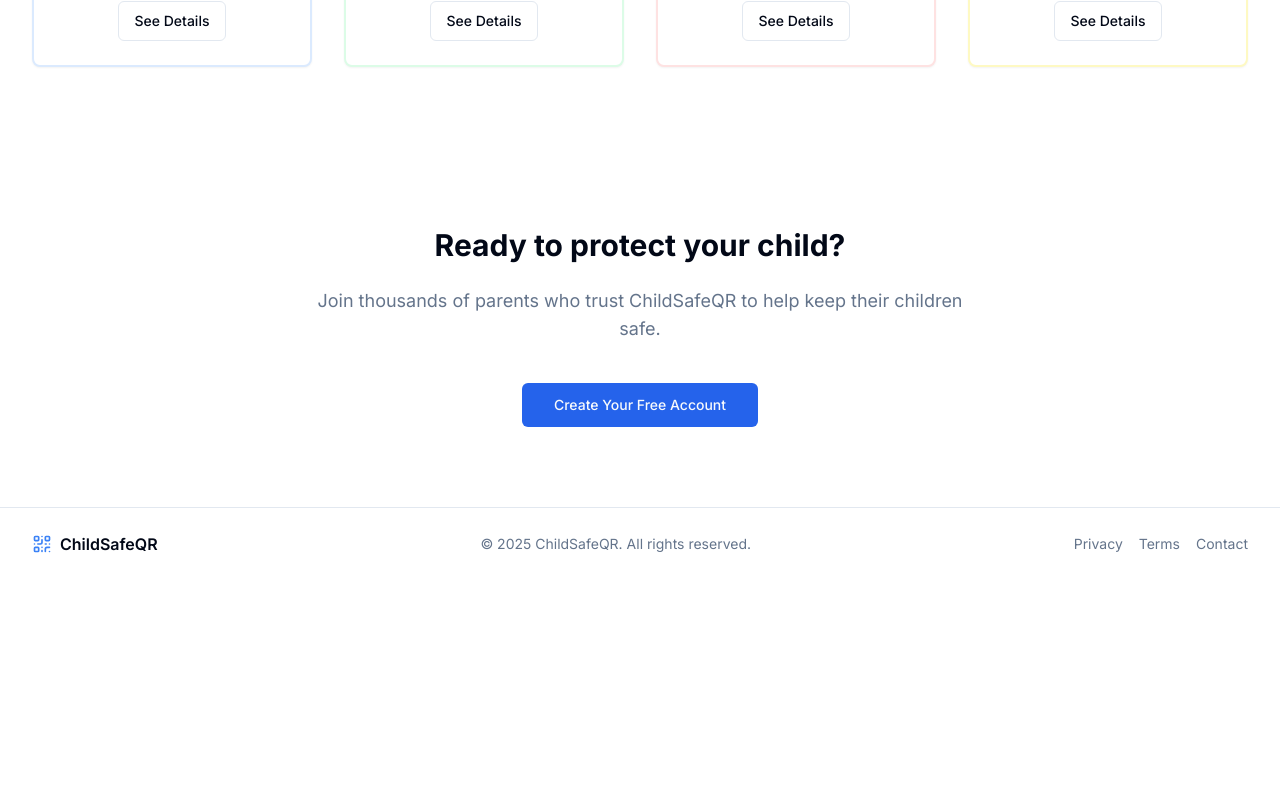
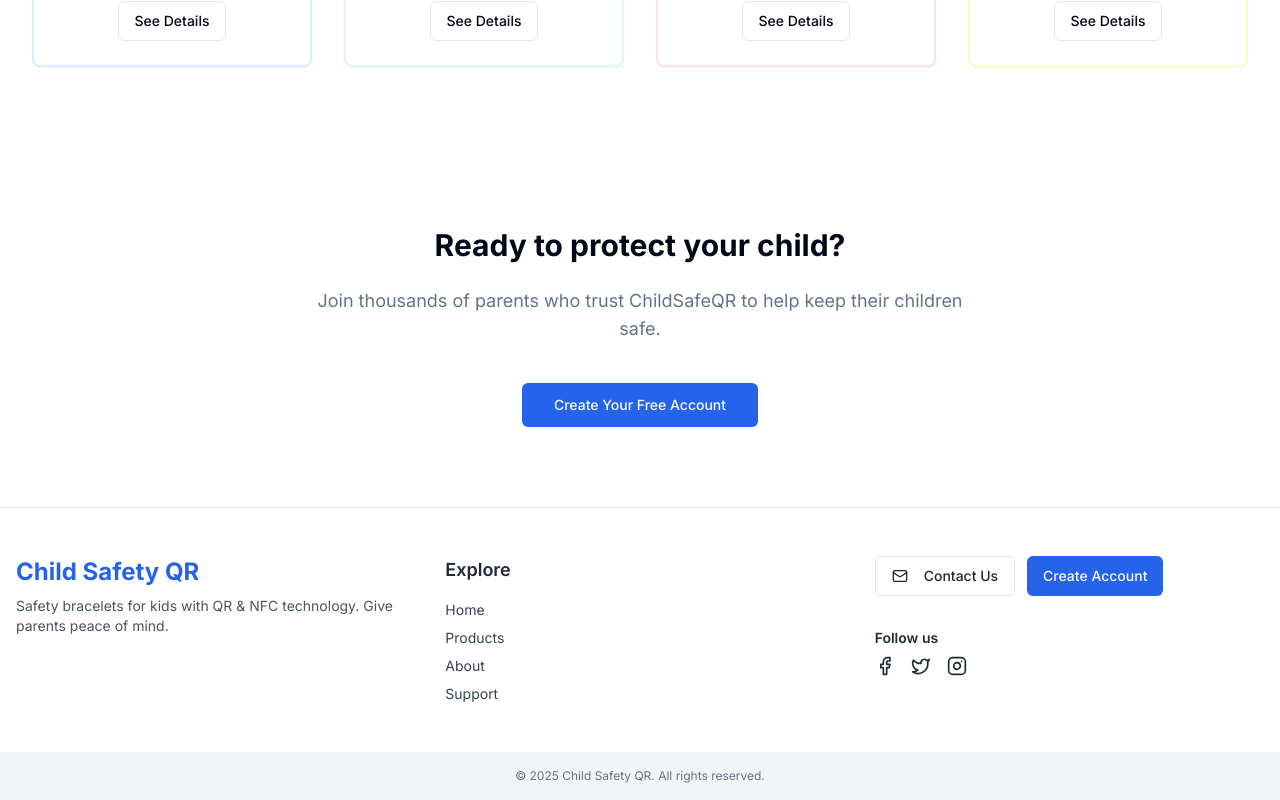
Before and after one commit to benlaguroun/ChildSafeQR, a Next.js app: page / in a window 1280 px wide. Shown: the part 1442-2242 px from the top of the page. Before the commit the page ends 2022 px from the top, so only its background shows below. Built offline with nearby package versions, Linux system fonts and the light colour scheme.

Commit message:
add footer

```diff
--- a/app/layout.tsx
+++ b/app/layout.tsx
@@ -1,29 +1,37 @@
-import type React from "react"
-import type { Metadata } from "next"
-import { Inter } from "next/font/google"
-import "./globals.css"
-import { ThemeProvider } from "@/components/theme-provider"
+import type React from "react";
+import type { Metadata } from "next";
+import { Inter } from "next/font/google";
+import "./globals.css";
+import { ThemeProvider } from "@/components/theme-provider";
+//import Header from "@/components/Header";
+import Footer from "@/components/Footer";
 
-const inter = Inter({ subsets: ["latin"] })
+const inter = Inter({ subsets: ["latin"] });
 
 export const metadata: Metadata = {
   title: "Child Safety QR",
   description: "Protect your child with a QR safety bracelet",
-    generator: 'v0.dev'
-}
+  generator: "mohamed ben",
+};
 
 export default function RootLayout({
   children,
 }: Readonly<{
-  children: React.ReactNode
+  children: React.ReactNode;
 }>) {
   return (
     <html lang="en">
       <body className={inter.className}>
-        <ThemeProvider attribute="class" defaultTheme="light" enableSystem disableTransitionOnChange>
-          {children}
+        <ThemeProvider
+          attribute="class"
+          defaultTheme="light"
+          enableSystem
+          disableTransitionOnChange
+        >
+          <main className="min-h-screen">{children}</main>
+          <Footer />
         </ThemeProvider>
       </body>
     </html>
-  )
+  );
 }
--- a/app/page.tsx
+++ b/app/page.tsx
@@ -185,37 +185,6 @@ export default function Home() {
           </div>
         </section>
       </main>
-      <footer className="border-t py-6">
-        <div className="container flex flex-col items-center justify-between gap-4 md:flex-row">
-          <div className="flex items-center gap-2 font-semibold">
-            <QrCode className="h-5 w-5 text-blue-500" />
-            <span>ChildSafeQR</span>
-          </div>
-          <p className="text-sm text-muted-foreground">
-            &copy; {new Date().getFullYear()} ChildSafeQR. All rights reserved.
-          </p>
-          <nav className="flex gap-4">
-            <Link
-              href="#"
-              className="text-sm text-muted-foreground hover:underline"
-            >
-              Privacy
-            </Link>
-            <Link
-              href="#"
-              className="text-sm text-muted-foreground hover:underline"
-            >
-              Terms
-            </Link>
-            <Link
-              href="#"
-              className="text-sm text-muted-foreground hover:underline"
-            >
-              Contact
-            </Link>
-          </nav>
-        </div>
-      </footer>
     </div>
   );
 }
--- /dev/null
+++ b/components/Footer.tsx
@@ -0,0 +1,84 @@
+"use client";
+
+import Link from "next/link";
+import { Facebook, Twitter, Instagram, Mail } from "lucide-react";
+import { Button } from "@/components/ui/button";
+
+export default function Footer() {
+  return (
+    <footer className="bg-white border-t border-gray-200 text-gray-800">
+      <div className="container mx-auto px-4 py-12 grid grid-cols-1 md:grid-cols-3 gap-10">
+        {/* Branding & Info */}
+        <div>
+          <h3 className="text-2xl font-bold mb-2 text-blue-600">
+            Child Safety QR
+          </h3>
+          <p className="text-sm text-gray-600">
+            Safety bracelets for kids with QR & NFC technology. Give parents
+            peace of mind.
+          </p>
+        </div>
+
+        {/* Quick Links */}
+        <div>
+          <h4 className="text-lg font-semibold mb-4">Explore</h4>
+          <ul className="space-y-2 text-sm text-gray-700">
+            <li>
+              <Link href="/" className="hover:text-blue-600 transition">
+                Home
+              </Link>
+            </li>
+            <li>
+              <Link href="/products" className="hover:text-blue-600 transition">
+                Products
+              </Link>
+            </li>
+            <li>
+              <Link href="/about" className="hover:text-blue-600 transition">
+                About
+              </Link>
+            </li>
+            <li>
+              <Link href="/contact" className="hover:text-blue-600 transition">
+                Support
+              </Link>
+            </li>
+          </ul>
+        </div>
+
+        {/* CTA & Social */}
+        <div className="flex flex-col gap-4">
+          <div className="flex gap-3">
+            <Link href="/contact">
+              <Button variant="outline" className="w-full">
+                <Mail className="w-4 h-4 mr-2" />
+                Contact Us
+              </Button>
+            </Link>
+            <Link href="/register">
+              <Button className="w-full">Create Account</Button>
+            </Link>
+          </div>
+          <div className="mt-4">
+            <h4 className="text-sm font-semibold mb-2">Follow us</h4>
+            <div className="flex space-x-4">
+              <Link href="#" className="hover:text-blue-600 transition">
+                <Facebook size={20} />
+              </Link>
+              <Link href="#" className="hover:text-sky-500 transition">
+                <Twitter size={20} />
+              </Link>
+              <Link href="#" className="hover:text-pink-500 transition">
+                <Instagram size={20} />
+              </Link>
+            </div>
+          </div>
+        </div>
+      </div>
+
+      <div className="bg-gray-100 py-4 text-center text-xs text-gray-500">
+        &copy; {new Date().getFullYear()} Child Safety QR. All rights reserved.
+      </div>
+    </footer>
+  );
+}
```
